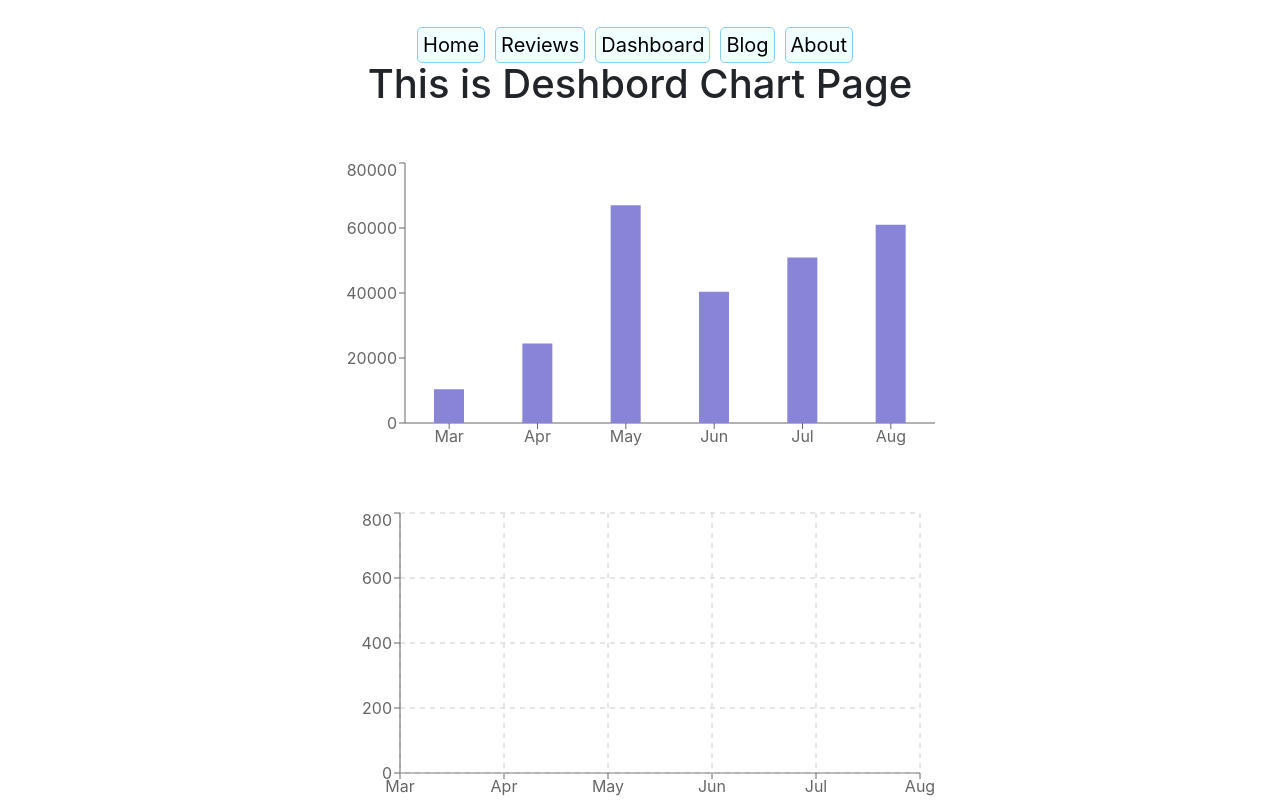
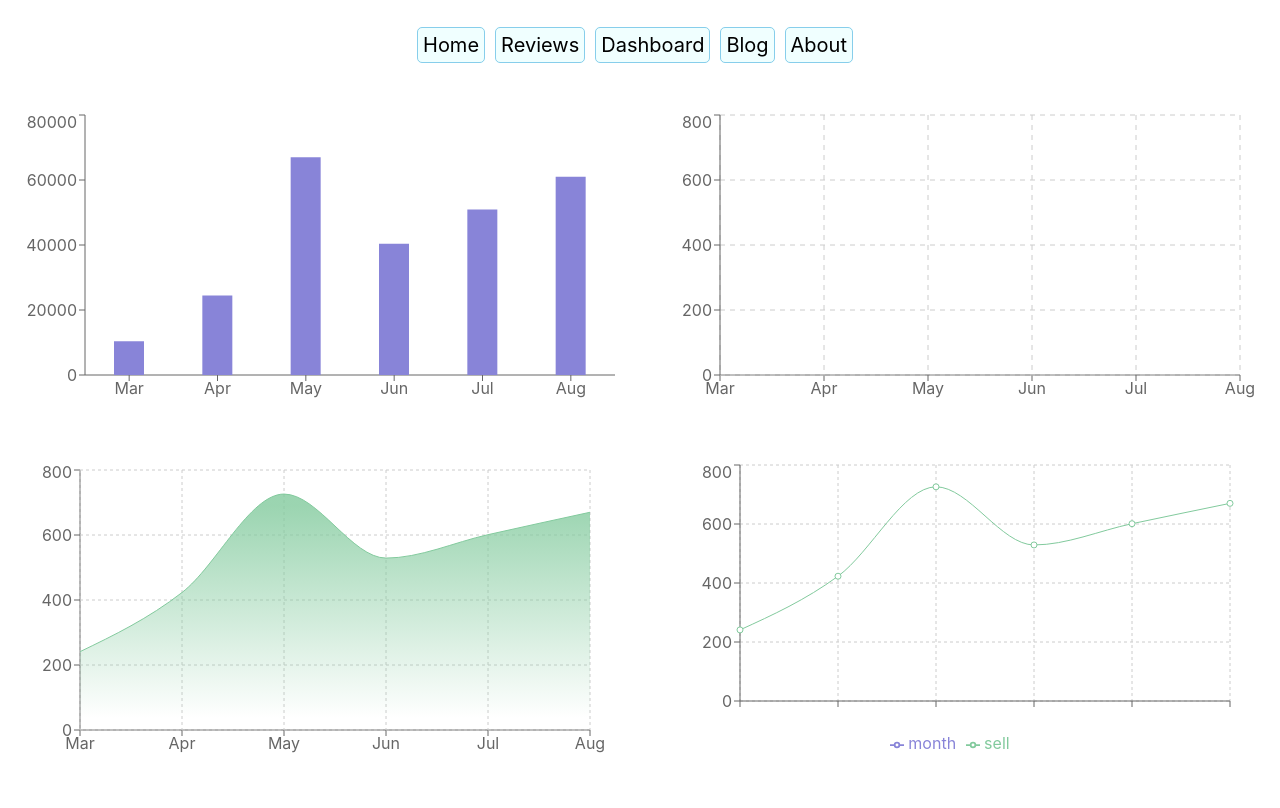
Before and after one commit to ahaduzzaman5503/product_analysis_website_A9, a React (Create React App) app: page /dashboard in a window 1280 px wide. Built offline with nearby package versions, Linux system fonts and the light colour scheme.

Commit message:
add two chart and some edit on review section

```diff
--- a/src/Components/Dashboard/Dashboard.css
+++ b/src/Components/Dashboard/Dashboard.css
@@ -1,4 +1,9 @@
-.oneChart, .twoChart{
+.allChart{
+    display: grid;
+    grid-template-columns: repeat(2, 1fr);
+}
+
+.oneChart, .twoChart, .threeChart, .fourChart{
     display: grid;
     justify-content: center;
     align-items: center;
--- a/src/Components/Dashboard/Dashboard.js
+++ b/src/Components/Dashboard/Dashboard.js
@@ -1,5 +1,5 @@
 import React from 'react';
-import { Bar, BarChart, CartesianGrid, Line, LineChart, Tooltip, XAxis, YAxis } from 'recharts';
+import { Area, AreaChart, Bar, BarChart, CartesianGrid, Legend, Line, LineChart, Tooltip, XAxis, YAxis } from 'recharts';
 import "./Dashboard.css"
 
 const Dashboard = () => {
@@ -42,10 +42,10 @@ const Dashboard = () => {
         }
     ]
     return (
-        <div>
-            <h1> This is Deshbord Chart Page</h1>
+        <div className='allChart'>
 
-            <div className="twoChart">
+
+            <div className="oneChart">
                 <BarChart width={600} height={300} data={data}>
                     <XAxis dataKey="month" />
                     <YAxis />
@@ -54,7 +54,7 @@ const Dashboard = () => {
                 </BarChart>
             </div>
 
-            <div className="oneChart">
+            <div className="twoChart">
                 <LineChart width={600} height={300} data={data} margin={{ top: 5, right: 20, bottom: 5, left: 0 }}>
                     <Line type="monotone" dataKey="month" stroke="#8884d8"></Line>
                     <XAxis dataKey="month"></XAxis>
@@ -63,6 +63,40 @@ const Dashboard = () => {
                     <Tooltip></Tooltip>
                 </LineChart>
             </div>
+            <div className="threeChart">
+                <AreaChart width={600} height={300} data={data}
+                    margin={{ top: 10, right: 30, left: 0, bottom: 0 }}>
+                    <defs>
+                        <linearGradient id="colorUv" x1="0" y1="0" x2="0" y2="1">
+                            <stop offset="5%" stopColor="#8884d8" stopOpacity={0.8} />
+                            <stop offset="95%" stopColor="#8884d8" stopOpacity={0} />
+                        </linearGradient>
+                        <linearGradient id="colorPv" x1="0" y1="0" x2="0" y2="1">
+                            <stop offset="5%" stopColor="#82ca9d" stopOpacity={0.8} />
+                            <stop offset="95%" stopColor="#82ca9d" stopOpacity={0} />
+                        </linearGradient>
+                    </defs>
+                    <XAxis dataKey="month" />
+                    <YAxis dataKey="sell" />
+                    <CartesianGrid strokeDasharray="3 3" />
+                    <Tooltip />
+                    <Area type="monotone" dataKey="month" stroke="#8884d8" fillOpacity={1} fill="url(#colorUv)" />
+                    <Area type="monotone" dataKey="sell" stroke="#82ca9d" fillOpacity={1} fill="url(#colorPv)" />
+                </AreaChart>
+            </div>
+
+            <div className="fourChart">
+                <LineChart width={600} height={300} data={data}
+                    margin={{ top: 5, right: 30, left: 20, bottom: 5 }}>
+                    <CartesianGrid strokeDasharray="3 3" />
+                    <XAxis dataKey="name" />
+                    <YAxis />
+                    <Tooltip />
+                    <Legend />
+                    <Line type="monotone" dataKey="month" stroke="#8884d8" />
+                    <Line type="monotone" dataKey="sell" stroke="#82ca9d" />
+                </LineChart>
+            </div>
         </div>
     );
 };
--- a/src/Components/Header/Reviews/Reviews.css
+++ b/src/Components/Header/Reviews/Reviews.css
@@ -2,4 +2,5 @@
     display: grid;
     grid-template-columns: repeat(3, 1fr);
     grid-gap: 20px;
+    margin: 0 50px;
 }
--- a/src/Components/Home/Home.css
+++ b/src/Components/Home/Home.css
@@ -43,7 +43,7 @@
     padding: 10px;
     border-radius: 10px;
     color: aqua;
-    background-color: blue;
+    background-color: rgba(43, 43, 192, 0.767);
 
 }
 .review-btn{
@@ -51,7 +51,7 @@
     padding: 10px;
     border-radius: 10px;
     color: aqua;
-    background-color: blue;
+    background-color: rgba(49, 49, 151, 0.616);
 
 }
 
--- a/src/Components/ReviewShow/ReviewShow.css
+++ b/src/Components/ReviewShow/ReviewShow.css
@@ -8,6 +8,7 @@
     display: grid;
     grid-template-columns: 1fr 2fr;
     align-items: center;
+    background-color: aliceblue;
 }
 
 .left-side{
@@ -36,9 +37,42 @@
     border: 1px solid black;
     border-radius: 10px;
     bottom: 0;
+    background-color: antiquewhite;
 }
 
 .fa-star{
     color: gold;
     font-size: 18px;
 }
+
+.about-review{
+    display: grid;
+    grid-template-columns: 1fr 3fr 1fr;
+    border: 1px solid black;
+    border-radius: 10px;
+    padding: 10px;
+    background-color: #1bd679;
+    margin-top: 10px;
+    margin-bottom: 0;
+}
+
+.book-image img{
+    width: 80px;
+    height: 100px;
+    border-radius: 50%;
+}
+
+.image-user img{
+    width: 80px;
+    height: 100px;
+    border-radius: 50%;
+}
+
+.book-writer h3{
+    font-size: 20px;
+    color: rgb(22, 21, 21);
+}
+.book-writer h2{
+    font-size: 22px;
+    color: rgb(80, 5, 255);
+}
--- a/src/Components/ReviewShow/ReviewShow.js
+++ b/src/Components/ReviewShow/ReviewShow.js
@@ -4,7 +4,21 @@ import "./ReviewShow.css"
 const ReviewShow = (props) => {
     const { reviewerName, rating, userImg, reviewComment } = props.review;
     return (
+        <div className="main">
+            <div className="about-review">
+            <div className="book-image">
+                <img src="https://ds.rokomari.store/rokomari110/ProductNew20190903/260X372/00ea58560_112222.jpg" alt="Book" />
+            </div>
+            <div className="book-writer">
+                <h2>হাবলুদের জন্য প্রোগ্রামিং</h2>
+                <h3>ঝংকার মাহবুব</h3>
+            </div>
+            <div className="image-user">
+                    <img src="https://ds.rokomari.store/rokomari110/people/f05844bf5ab4_40266.jpg" alt="" />
+            </div>
+            </div>
         <div className="single-review">
+
             <div className="name-ratting">
             <div className="image-section">
                 <img src={userImg} alt="" />
@@ -27,6 +41,7 @@ const ReviewShow = (props) => {
                 {reviewComment}
             </div>
         </div>
+        </div>
     );
 };
 
```
